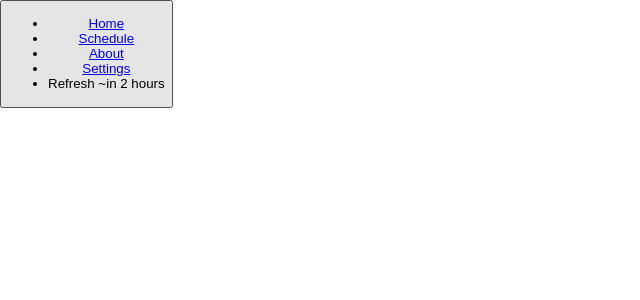
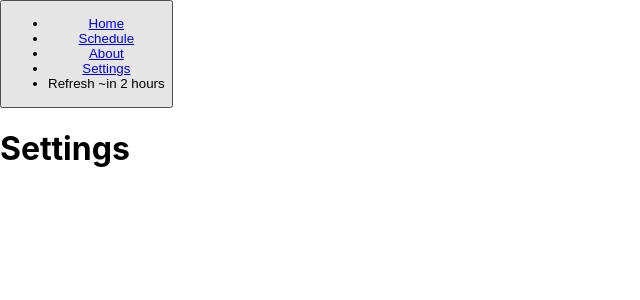
Before and after one commit to fatimanguyen2/accordingly, a React (Create React App) app in the folder client/: page /settings in a window 1280 px wide. Shown: the top 300 px of the page, without its empty margins (0-640 px from the left). Built offline with nearby package versions, Linux system fonts and the light colour scheme.

Commit message:
add basic info on settings page, preform

```diff
--- a/client/src/components/App.jsx
+++ b/client/src/components/App.jsx
@@ -9,6 +9,7 @@ import { NavMenu } from './NavMenu';
 
 import { Schedule } from './Schedule';
 import { About } from './About';
+import {Settings} from './Settings'
 
 function App() {
   const suggestions = {
@@ -168,10 +169,14 @@ function App() {
 
           <Route path='/login'></Route>
           <Route path='/register'></Route>
+
           <Route path='/about'>
             <About />
           </Route>
-          <Route path='/settings'></Route>
+
+          <Route path='/settings'>
+            <Settings loggedIn={state.loggedIn}></Settings>
+          </Route>
           <Route path='*'><h1>404 - Not Found</h1></Route>
         </Switch>
       </Router>
--- /dev/null
+++ b/client/src/components/Settings.jsx
@@ -0,0 +1,18 @@
+import React, { Fragment, useState } from 'react';
+
+import { FontAwesomeIcon } from '@fortawesome/react-fontawesome';
+import { faMapMarkerAlt, faClock } from '@fortawesome/free-solid-svg-icons';
+
+export const Settings = props => {
+  return (
+    <Fragment>
+      {props.loggedIn ?
+        <div>
+          <h1>Settings</h1>
+
+        </div> :
+        <div><h1>Please register/log in.</h1></div>
+      }
+    </Fragment>
+  );
+};
```
